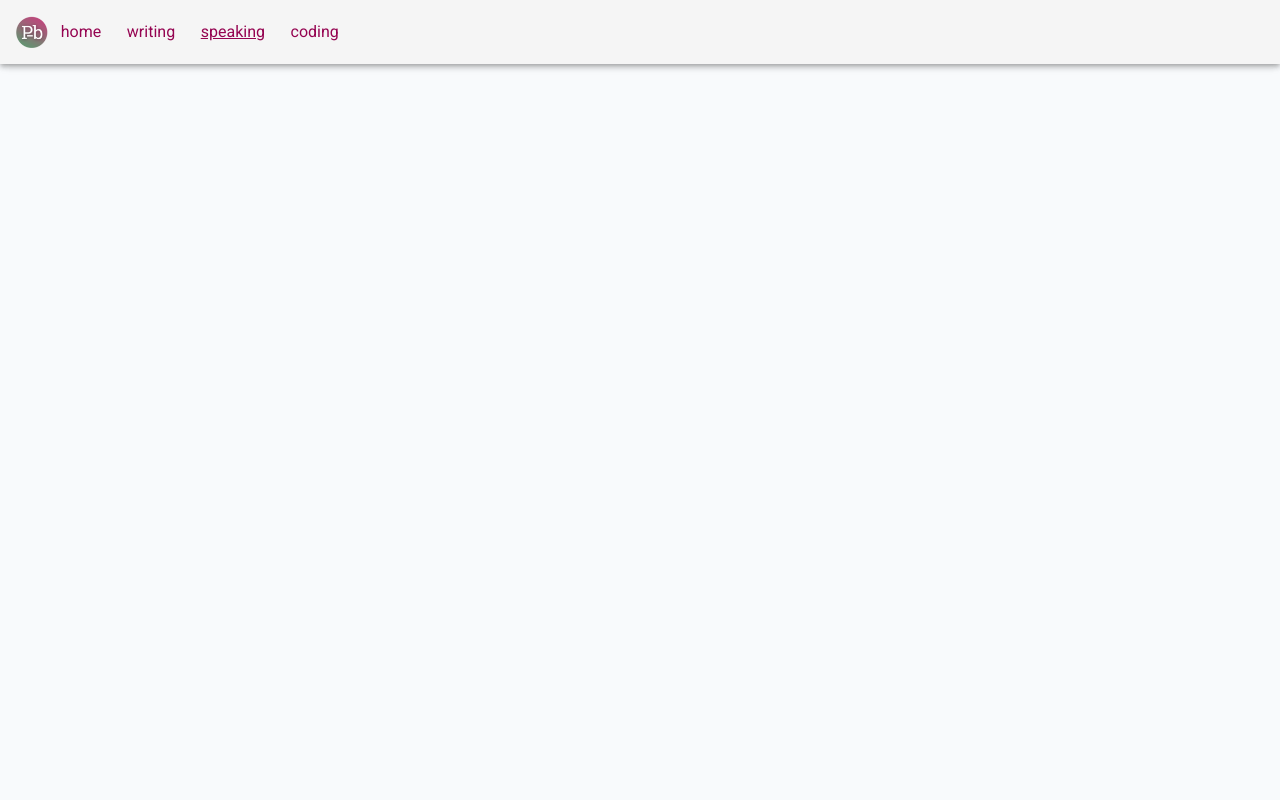
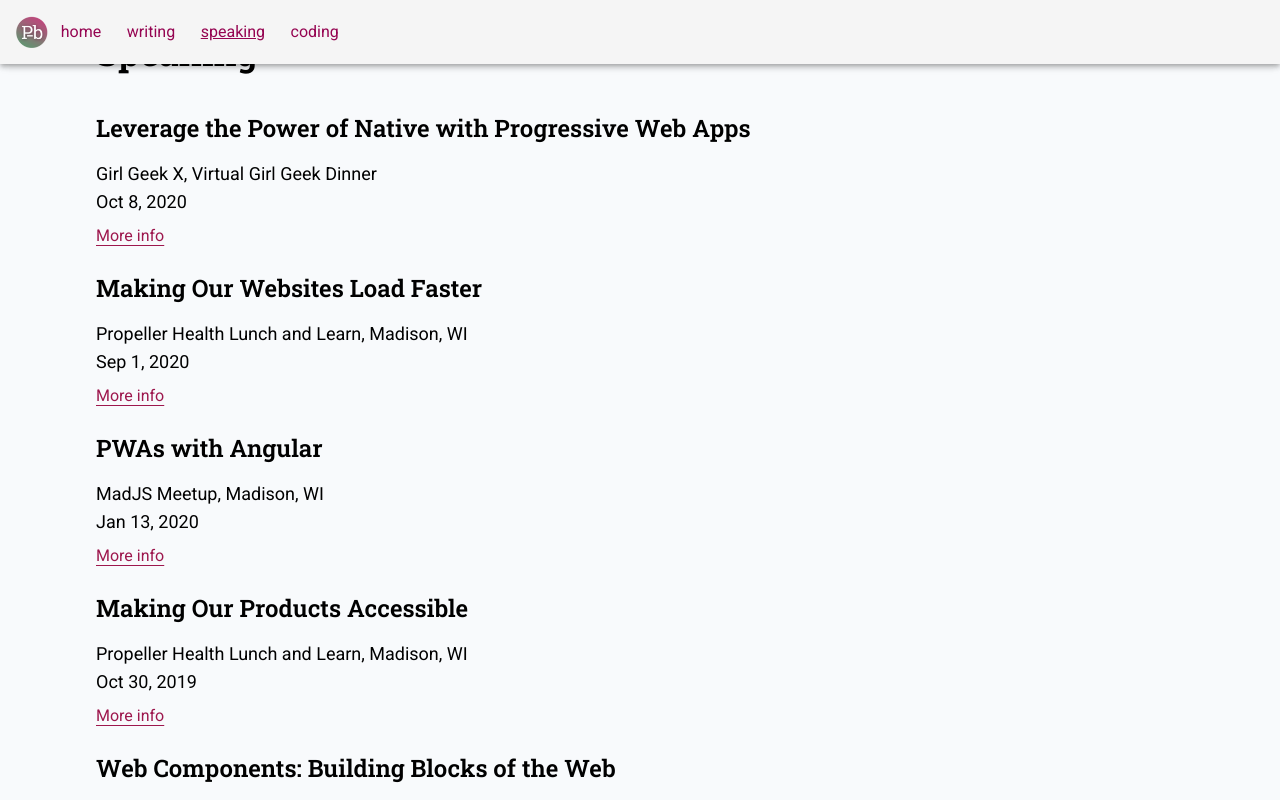
Before and after one commit to pearlbea/pearlbea-2024, a Next.js app: page /speaking in a window 1280 px wide. Shown: the top 800 px of the page. Built offline with nearby package versions, Linux system fonts and the light colour scheme.

Commit message:
Start speaking section

```diff
--- /dev/null
+++ b/app/speaking/layout.tsx
@@ -0,0 +1,18 @@
+"use client";
+
+import { clsx } from "clsx";
+import { roboto } from "../fonts";
+import NavMenu from "../nav";
+
+export default function ArticleLayout({
+  children,
+}: Readonly<{
+  children: React.ReactNode;
+}>) {
+  return (
+    <main className={clsx(roboto.className, "p-8")}>
+      <NavMenu />
+      {children}
+    </main>
+  );
+}
--- a/app/speaking/page.tsx
+++ b/app/speaking/page.tsx
@@ -1,13 +1,115 @@
-'use client';
+import { clsx } from "clsx";
+import Talk from "./talk";
+import { roboto_slab } from "../fonts";
 
-import NavMenu from "../nav";
-
-export default function Speaking(){
-    return (
-        <>
-        <NavMenu />
-        <h1>Speaking</h1>
-        </>
-
-    )
+export default function Speaking() {
+  return (
+    <>
+      <h1 className={clsx(roboto_slab.className, "text-4xl mb-8")}>Speaking</h1>
+      <Talk
+        title="Leverage the Power of Native with Progressive Web Apps"
+        event="Girl Geek X, Virtual Girl Geek Dinner"
+        date="Oct 8, 2020"
+        link="https://girlgeek.io/events/codesee-girl-geek-event-networking/"
+      />
+      <Talk
+        title="Making Our Websites Load Faster"
+        event="Propeller Health Lunch and Learn, Madison, WI"
+        date="Sep 1, 2020"
+        link="https://docs.google.com/presentation/d/1XPnWUbtv53SWdAvGDGhej9pSC75jremWJpcS7vbnna0/edit?usp=sharing"
+      />
+      <Talk
+        title="PWAs with Angular"
+        event="MadJS Meetup, Madison, WI"
+        date="Jan 13, 2020"
+        link="https://docs.google.com/presentation/d/163gy77UhyL6yar7XSA1U1ynruKdUQuwwgiGIjdnvHcg/edit#slide=id.g6be481fde4_0_1082"
+      />
+      <Talk
+        title="Making Our Products Accessible"
+        event="Propeller Health Lunch and Learn, Madison, WI"
+        date="Oct 30, 2019"
+        link="https://docs.google.com/presentation/d/1Z4jL1oY-guo5ZSt2uar1E6Bdk2FJPcZjfM6vfJBNpRM/edit?usp=sharing"
+      />
+      <Talk
+        title="Web Components: Building Blocks of the Web"
+        event="Forward Technology Conference, Madison, WI"
+        date="Aug 26, 2019"
+        link="https://docs.google.com/presentation/d/1abeZip1A6uoK26E_tdo5jm1my6llRXB8vLt6PucyzWk/edit#slide=id.g502db9c2c7_0_0"
+      />
+      <Talk
+        title="Wicked Fast 🔥 Mobile Web"
+        event="THAT Conference, Wisconsin Dells, WI"
+        date="Aug 8, 2019"
+        link="https://docs.google.com/presentation/d/18ADMTCw3Z2XX4yrnzstuTt-9iDFf6j5DH-Xr1WZtEQY/edit?usp=sharing"
+      />
+      More info Wicked Fast 🔥 Mobile Web Codecinella, Madison, WI Aug 1, 2019
+      More info Conference Proposal Writing Workshop GDG Madison, Madison, WI
+      Jun 22, 2019 More info Get Flapping With Flutter REFACTR.TECH, Atlanta, GA
+      Jun 5, 2019 More info Flutter mobile app development study jam GDG
+      Madison, Madison, WI Jun 3, 2019 More info IWD Global Diversity CFP Day
+      Workshop GDG Madison & Madison WiT, Madison, WI Mar 2, 2019 More info It's
+      a Wonderful Web DevFestMN, Minneapolis, MN Feb 2, 2019 More info Get
+      Flapping With Flutter DevFestMN, Minneapolis, MN Feb 2, 2019 More info
+      It's a Wonderful Web! GDG Madison, Madison, WI Jan 15, 2019 More info How
+      Do Service Workers Even? Mobile Era, Oslo, Norway Nov 2, 2018 More info
+      Get Flapping with Flutter Mobile Era, Oslo, Norway Oct 31, 2018 More info
+      Get Flapping with Flutter GDG Madison, Madison, WI Oct 15, 2018 More info
+      Wicked Fast ⚡ Mobile Web Midwest JS, Minneapolis, MN Aug 8-10, 2018 More
+      info const name: Language = 'TypeScript'; Midwest JS, Minneapolis, MN Aug
+      8-10, 2018 More info Oh Node you didn’t! Go serverless with Cloud
+      Functions for Firebase GDG TC, Minneapolis, MN Aug 7, 2018 More info Web
+      Components: Lego bricks of the web We RISE Tech Conference, Atlanta, GA
+      Jun 21-22, 2018 More info Oh Node you didn’t! Go serverless with Cloud
+      Functions for Firebase MadJS, Madison, WI Jun 11, 2018 More info Google
+      I/O Extended Recap GDG Madison, Madison, WI Jun 15, 2018 More info PRPL on
+      Rails RailsConf, Pittsburgh, PA Apr 17-19, 2018 More info Wicked Fast ⚡
+      Mobile Web MilwaukeeJS, Milwaukee, WI Mar 27, 2018 More info Wicked Fast
+      ⚡ Mobile Web JazzCon.Tech, New Orleans, LA Mar 21-23, 2018 More info
+      Wicked Fast ⚡ Mobile Web DevFest KC, Kansas City, MO Feb 17, 2018 More
+      info Build, Test, and Deploy a Web Component with Nutmeg MadJS, Madison,
+      WI Feb 12, 2018 More info Wicked Fast ⚡ Mobile Web DevFest MN,
+      Minneapolis, MN Feb 10, 2018 More info Build, Test, and Deploy a Web
+      Component WindyCity DevFest, Chicago, IL Jan 12, 2018 More info Get
+      Talking with Actions on Google Ohio DevFest, Columbus, OH Nov 18, 2017
+      More info Energize Your Development Flow With CLIs DevOpsDays Madison,
+      Madison, WI Oct 31, 2017 More info Get Talking with Actions on Google
+      Mobile Era, Oslo, Norway Oct 5, 2017 More info Web Components: Lego bricks
+      of the web Connect.Tech, Atlanta, GA Sep 21, 2017 More info Energize your
+      development flow with CLIs Connect.Tech, Atlanta, GA Sep 21, 2017 More
+      info Material Design that Delights Connect.Tech, Atlanta, GA Sep 21, 2017
+      More info Material Design that Delights GDG Madison, Madison, WI Sep 16,
+      2017 More info Leverage the power of native with Progressive Web Apps
+      Midwest JS, Minneapolis, MN Aug 18, 2017 More info Web Components: Lego
+      Bricks of the Web Midwest JS, Minneapolis, MN Aug 17, 2017 More info Web
+      Components: Lego Bricks of the Web Rockford Web Devs, Rockford, IL Aug 8,
+      2017 More info Web Components: Lego Bricks of the Web KCDC, Kansas City,
+      MO Aug 3, 2017 More info Get the Power of Native with Progressive Web Apps
+      CoderCruise, Cozumel, Mexico Jul 22, 2017 More info Getting Started with
+      the Twitter API CoderCruise, Grand Cayman, Cayman Islands Jul 18, 2017
+      More info Web Components: Lego Bricks of the Web CoderCruise, Montego Bay,
+      Jamaica Jul 17, 2017 More info Leverage the power of native with
+      Progressive Web Apps MadJS, Madison, WI Jul 10, 2017 More info Google I/O
+      Recap GDG Madison, Madison, WI Jun 15, 2017 More info How to be a
+      professional developer (or just act like one) UW Madison CS Lecture,
+      Madison, WI Apr 27, 2017 More info Get talking with Actions on Google GDG
+      Madison, Madison, WI Apr 15, 2017 More info Web Components: Lego bricks of
+      the web JazzCon.Tech, New Orleans, LA Mar 22, 2017 More info Web
+      Components: Lego bricks of the web DevFest KC, Kansas City, MO Feb 18,
+      2017 More info Leverage the power of native with Progressive Web Apps
+      DevFest KC, Kansas City, MO Feb 18, 2017 More info Get talking with
+      Actions on Google DevFest KC, Kansas City, MO Feb 18, 2017 More info Get
+      talking with Actions on Google GDG Chicago, Chicago, IL Feb 8th, 2017 More
+      info Burn down your competitors with Firebase ConFoo Vancouver, Vancouver,
+      BC, CA Dec 5, 2016 More info Energize your development flow with CLIs
+      ConFoo Vancouver, Vancouver, BC, CA Dec 7, 2016 More info Web Components:
+      Lego bricks of the web DevFest West, Mountain View, CA Nov 3, 2016 More
+      info Leverage the power of native with Progressive Web Apps Mobile Era,
+      Oslo, Norway Nov 3, 2016 More info Web Components: Lego bricks of the web
+      Connect.Tech, Atlanta, GA Oct 20, 2016 More info Web Components: Lego
+      bricks of the web Madison PHP Conference, Madison, WI Oct 1, 2016 More
+      info Leverage the power of native with Progressive Web Apps Windy City
+      DevCon, Chicago, IL Sep 16, 2016 More info The Bendy Game of Life³
+      Madhackers, Madison, WI Jun 15, 2016 More info
+    </>
+  );
 }
--- /dev/null
+++ b/app/speaking/talk.tsx
@@ -0,0 +1,37 @@
+import Link from "next/link";
+import { clsx } from "clsx";
+import { roboto_slab } from "../fonts";
+
+export default function Talk({
+  title,
+  event,
+  date,
+  link,
+}: {
+  title: string;
+  event: string;
+  date: string;
+  link: string;
+}) {
+  return (
+    <section>
+      <h2
+        className={clsx(roboto_slab.className, "font-bold text-2xl py-2 mt-4")}
+      >
+        {title}
+      </h2>
+      <ul className="text-lg py-2">
+        <li>{event}</li>
+        <li>{date}</li>
+      </ul>
+      <Link
+        href={link}
+        className="text-pink-800 underline underline-offset-4 mt-2"
+        target="_blank"
+        rel="noopener norefferer"
+      >
+        More info
+      </Link>
+    </section>
+  );
+}
```
